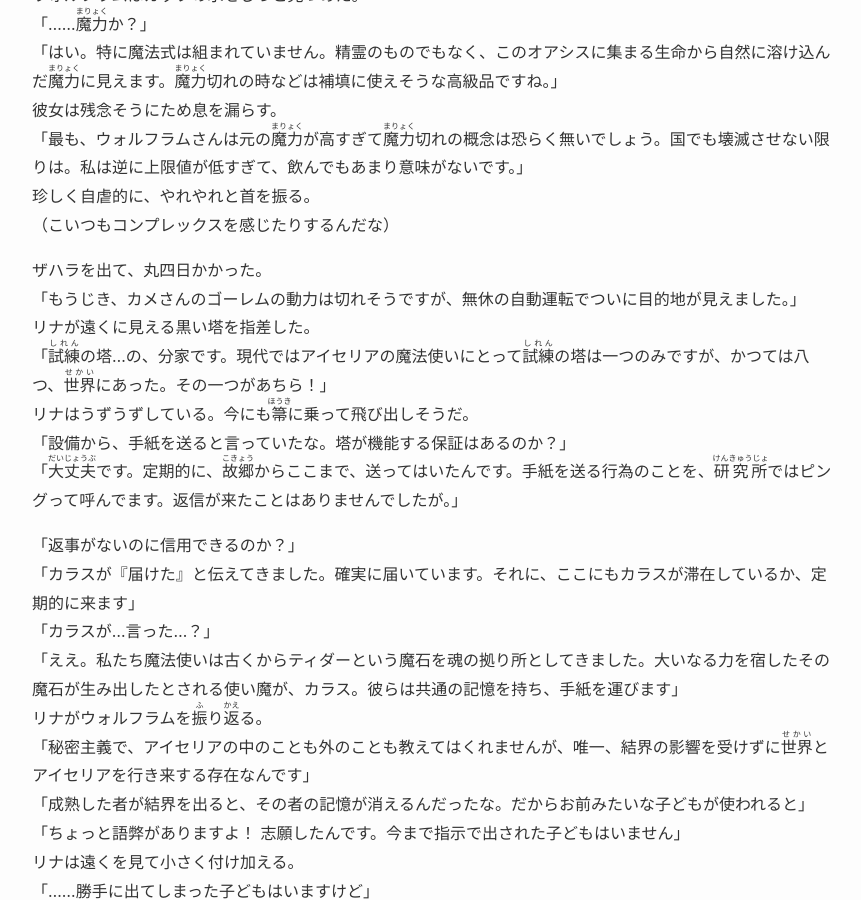
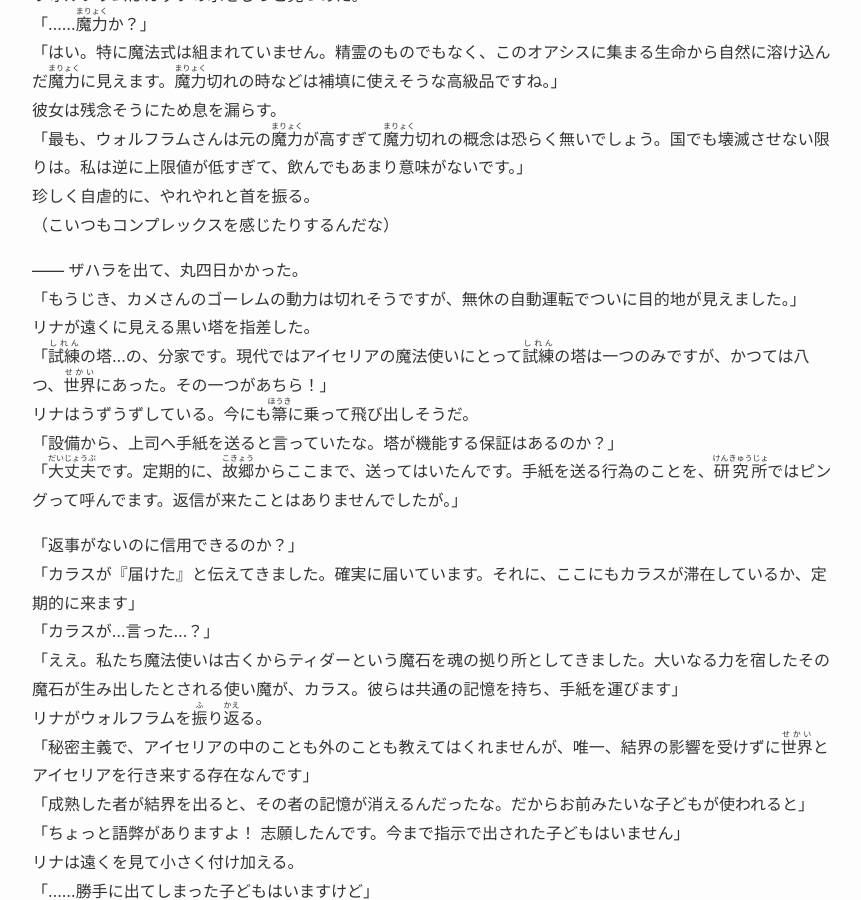
Before and after one commit to MikakoWorld/unison-gate-beta, a Jekyll site: the page built from docs/part03/25_塔の番人.md, in a window 1280 px wide and 900 px high, scrolled down 3296 px. Shown: the whole window, without its empty margins (208-1069 px from the left). Built offline with Jekyll 4.4.1, drawn with Linux system fonts in a browser that asks for light colours.

Commit message:
微調整

```diff
--- a/docs/part03/25_塔の番人.md
+++ b/docs/part03/25_塔の番人.md
@@ -82,12 +82,13 @@ layout: novel
 珍しく自虐的に、やれやれと首を振る。
 （こいつもコンプレックスを感じたりするんだな）
 
-ザハラを出て、丸四日かかった。
+
+―― ザハラを出て、丸四日かかった。
 「もうじき、カメさんのゴーレムの動力は切れそうですが、無休の自動運転でついに目的地が見えました。」
 リナが遠くに見える黒い塔を指差した。
 「<ruby>試練<rt>しれん</rt></ruby>の塔…の、分家です。現代ではアイセリアの魔法使いにとって<ruby>試練<rt>しれん</rt></ruby>の塔は一つのみですが、かつては八つ、<ruby>世界<rt>せかい</rt></ruby>にあった。その一つがあちら！」
 リナはうずうずしている。今にも<ruby>箒<rt>ほうき</rt></ruby>に乗って飛び出しそうだ。
-「設備から、手紙を送ると言っていたな。塔が機能する保証はあるのか？」
+「設備から、上司へ手紙を送ると言っていたな。塔が機能する保証はあるのか？」
 「<ruby>大丈夫<rt>だいじょうぶ</rt></ruby>です。定期的に、<ruby>故郷<rt>こきょう</rt></ruby>からここまで、送ってはいたんです。手紙を送る行為のことを、<ruby>研究所<rt>けんきゅうじょ</rt></ruby>ではピングって呼んでます。返信が来たことはありませんでしたが。」
 
 「返事がないのに信用できるのか？」
```
